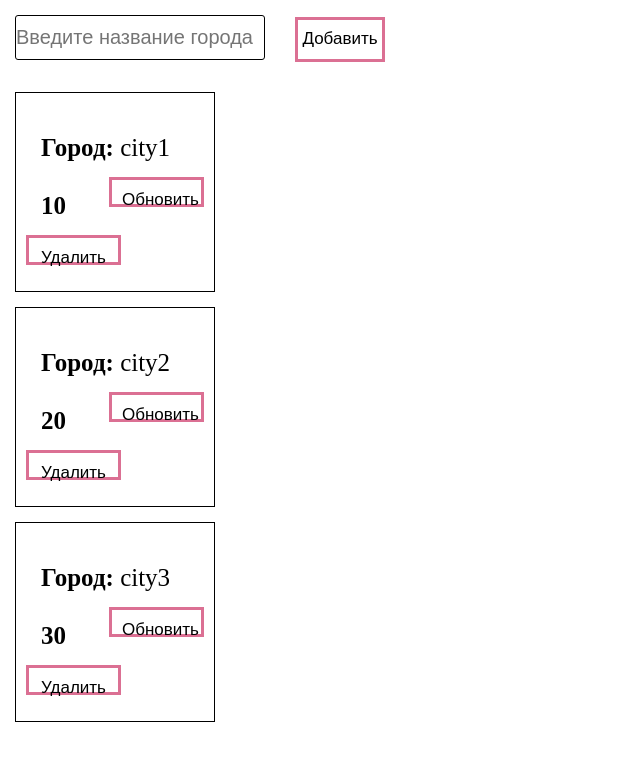
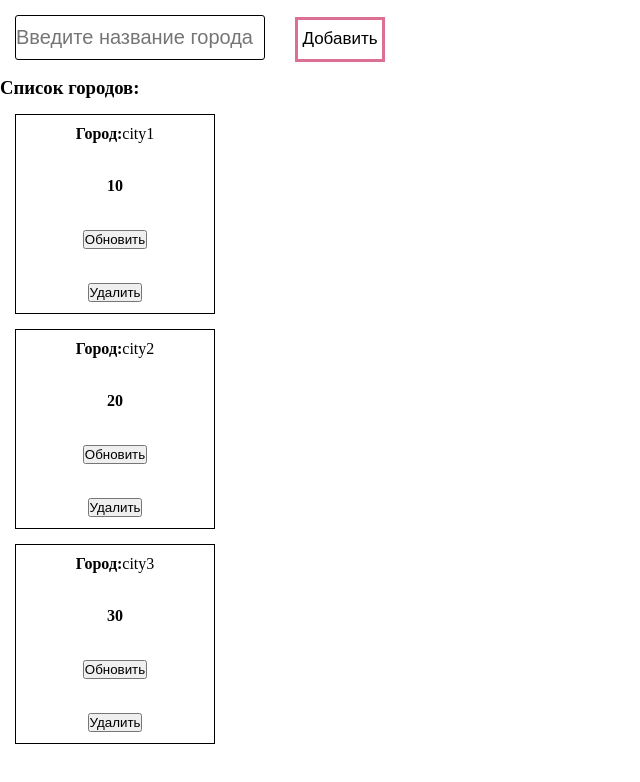
Before and after one commit to daniakutsev/weather, a Vue app: page / in a window 1280 px wide. Shown: the top 782 px of the page, without its empty margins (0-640 px from the left). Built offline with nearby package versions, Linux system fonts and the light colour scheme.

Commit message:
continue decomposition

```diff
--- a/src/App.vue
+++ b/src/App.vue
@@ -1,31 +1,19 @@
 <template>
-  <form @submit.prevent class="header">
-    <input
-      :value="cityName"
-      @input="inputCityName"
-      class="cityInput"
-      placeholder="Введите название города"
-      type="text"
-    />
-    <button class="addBtn" @click="addCard">Добавить</button>
-  </form>
-  <div class="main">
-    <div class="weatherCard" v-for="card in cards" :key="card">
-      <div class="cardText">
-        <strong>Город:</strong>
-        {{ card.cityName }}
-      </div>
-      <div class="cardText">
-        <strong>{{ card.temperature }}</strong>
-      </div>
-      <button class="btn">Обновить</button>
-      <button class="btn">Удалить</button>
-    </div>
+  <div class="app">
+    <card-form @create="createCard"></card-form>
+    <card-list :cards="cards"></card-list>
   </div>
 </template>
 
 <script>
+import CardForm from "./components/CardForm";
+import CardList from "./components/CardList";
+
 export default {
+  components: {
+    CardList,
+    CardForm,
+  },
   name: "App",
   data() {
     return {
@@ -39,14 +27,9 @@ export default {
     };
   },
   methods: {
-    addCard() {
-      const newCard = {
-        id: Date.now(),
-        cityName: this.cityName,
-        temperature: "-",
-      };
-      this.cards.push(newCard);
-      this.cityName = "";
+    createCard(card) {
+      this.temperature = 0;
+      this.cards.push(card);
     },
     inputCityName(event) {
       this.cityName = event.target.value;
@@ -60,60 +43,4 @@ export default {
   padding: 0;
   box-sizing: border-box;
 }
-
-.cityInput {
-  margin: 15px;
-  height: 45px;
-  width: 250px;
-  font-size: 20px;
-  border: 1px solid;
-  border-radius: 3px;
-}
-
-.cityInput:focus {
-  color: #000000;
-  border: 1px solid #000000;
-}
-
-.weatherCard {
-  margin: 15px;
-  padding: 10px;
-  display: flex;
-  flex-wrap: wrap;
-  flex-direction: row;
-  justify-content: space-between;
-  align-content: center;
-  border: 1px solid;
-  height: 200px;
-  width: 200px;
-}
-
-.btn {
-  width: 95px;
-  height: 30px;
-  padding: 10px;
-  background: none;
-  border: 3px solid palevioletred;
-  font-size: 17px;
-  align-items: center;
-}
-.btn:active {
-  background: lightgrey;
-}
-.addBtn {
-  height: 45px;
-  width: 90px;
-  margin: 15px;
-  background: none;
-  border: 3px solid palevioletred;
-  font-size: 17px;
-}
-.addBtn:active {
-  background: lightgrey;
-}
-
-.cardText {
-  font-size: 25px;
-  margin: 15px;
-}
 </style>
--- /dev/null
+++ b/src/components/CardForm.vue
@@ -0,0 +1,62 @@
+<template>
+  <form @submit.prevent class="header">
+    <input
+      v-model="card.cityName"
+      class="cityInput"
+      placeholder="Введите название города"
+      type="text"
+    />
+    <button class="addBtn" @click="createCard">Добавить</button>
+  </form>
+</template>
+
+<script>
+export default {
+  data() {
+    return {
+      card: {
+        cityName: "",
+      },
+    };
+  },
+  methods: {
+    createCard() {
+      this.card.id = Date.now();
+      this.$emit("create", this.card);
+      this.card = {
+        cityName: "",
+        temperature: 0,
+      };
+    },
+  },
+  name: "CardForm",
+};
+</script>
+
+<style scoped>
+.cityInput {
+  margin: 15px;
+  height: 45px;
+  width: 250px;
+  font-size: 20px;
+  border: 1px solid;
+  border-radius: 3px;
+}
+
+.cityInput:focus {
+  color: #000000;
+  border: 1px solid #000000;
+}
+
+.addBtn {
+  height: 45px;
+  width: 90px;
+  margin: 15px;
+  background: none;
+  border: 3px solid palevioletred;
+  font-size: 17px;
+}
+.addBtn:active {
+  background: lightgrey;
+}
+</style>
--- /dev/null
+++ b/src/components/CardItem.vue
@@ -0,0 +1,24 @@
+<template>
+  <div class="weatherCard">
+    <div class="cardText"><strong>Город:</strong>{{ card.cityName }}</div>
+    <div class="cardText">
+      <strong>{{ card.temperature }}</strong>
+    </div>
+    <button class="btn">Обновить</button>
+    <button class="btn">Удалить</button>
+  </div>
+</template>
+
+<script>
+export default {
+  props: {
+    card: {
+      type: Object,
+      required: true,
+    },
+  },
+  name: "CardItem",
+};
+</script>
+
+<style scoped></style>
--- /dev/null
+++ b/src/components/CardList.vue
@@ -0,0 +1,61 @@
+<template>
+  <div>
+    <h3>Список городов:</h3>
+    <card-item
+      class="weatherCard"
+      v-for="card in cards"
+      :card="card"
+      :key="card"
+    ></card-item>
+  </div>
+</template>
+
+<script>
+import CardItem from "./CardItem";
+
+export default {
+  components: {
+    CardItem,
+  },
+  name: "CardList",
+  props: {
+    cards: {
+      type: Array,
+      required: true,
+    },
+  },
+};
+</script>
+
+<style scoped>
+.weatherCard {
+  margin: 15px;
+  padding: 10px;
+  display: flex;
+  flex-wrap: wrap;
+  flex-direction: column;
+  justify-content: space-between;
+  align-content: center;
+  align-items: center;
+  border: 1px solid;
+  height: 200px;
+  width: 200px;
+}
+
+.cardText {
+  font-size: 25px;
+  margin: 15px;
+}
+
+.btn {
+  width: 95px;
+  height: 30px;
+  background: none;
+  border: 3px solid palevioletred;
+  font-size: 17px;
+}
+
+.btn:active {
+  background: lightgrey;
+}
+</style>
```
